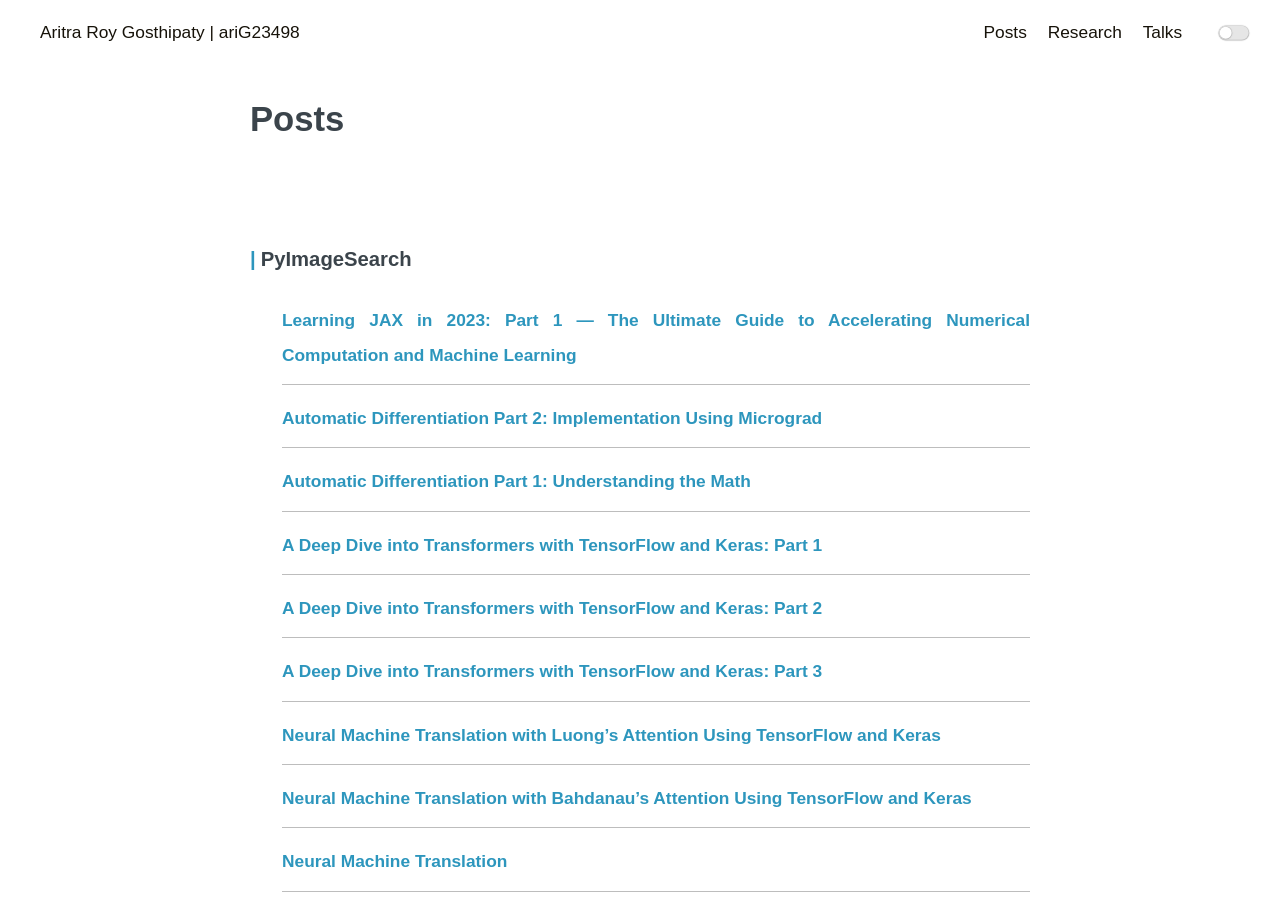
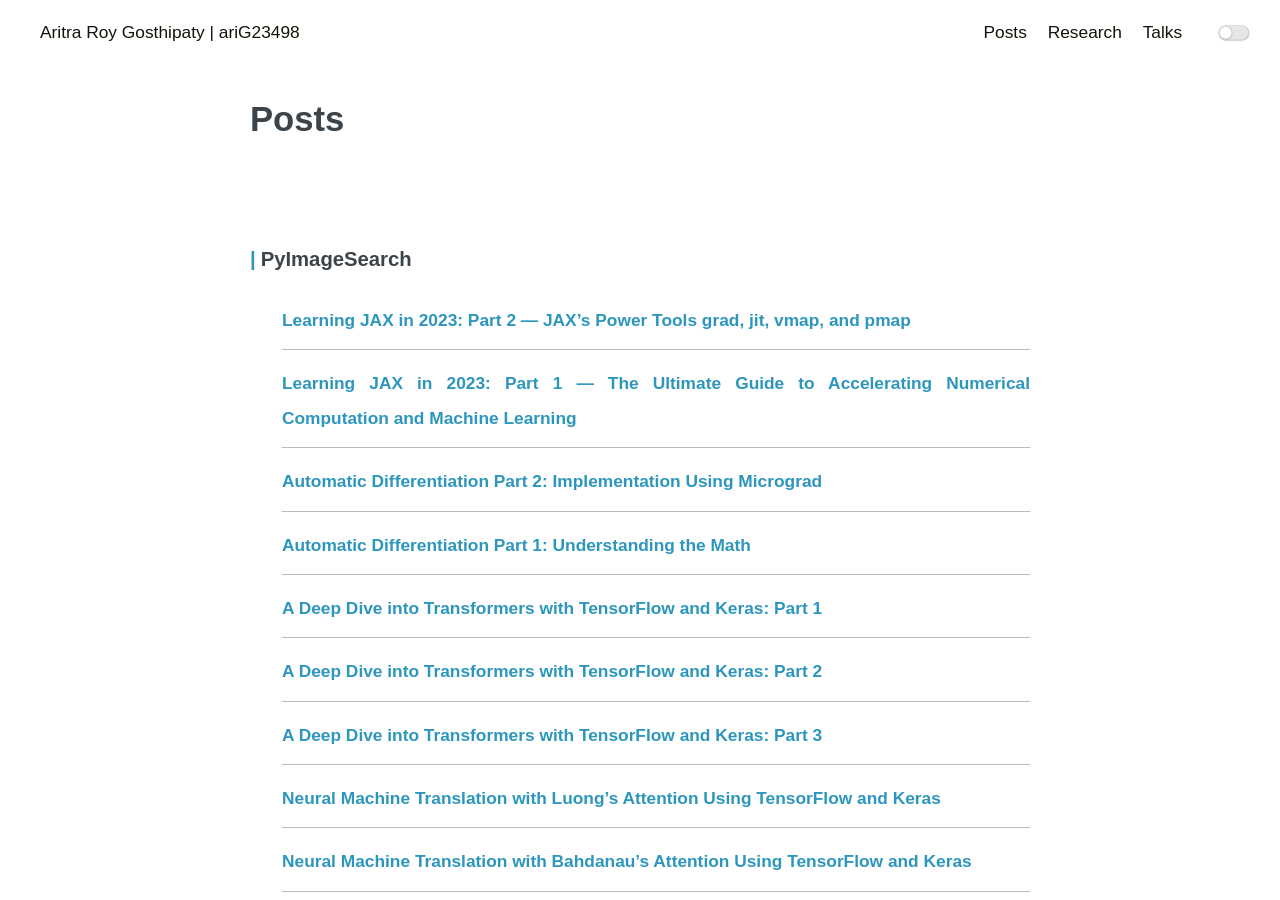
Before and after one commit to ariG23498/ariG23498.github.io, a Jekyll site: the page built from blogs.md, in a window 1280 px wide and 900 px high. Built offline with Jekyll 4.4.1, drawn with Linux system fonts in a browser that asks for light colours.

Commit message:
Update blogs.md

```diff
--- a/blogs.md
+++ b/blogs.md
@@ -9,6 +9,9 @@ permalink: /posts
     <div class="post-wrap archive">
 
         <h3>PyImageSearch</h3>
+        <article class="archive-item">
+                <a class="archive-item-link" href="https://pyimagesearch.com/2023/02/27/learning-jax-in-2023-part-2-jaxs-power-tools-grad-jit-vmap-and-pmap/" target="_blank" rel="noopener noreferrer">Learning JAX in 2023: Part 2 — JAX’s Power Tools grad, jit, vmap, and pmap</a>
+        </article>
         <article class="archive-item">
                 <a class="archive-item-link" href="https://pyimagesearch.com/2023/02/20/learning-jax-in-2023-part-1-the-ultimate-guide-to-accelerating-numerical-computation-and-machine-learning/" target="_blank" rel="noopener noreferrer">Learning JAX in 2023: Part 1 — The Ultimate Guide to Accelerating Numerical Computation and Machine Learning</a>
         </article>
```
